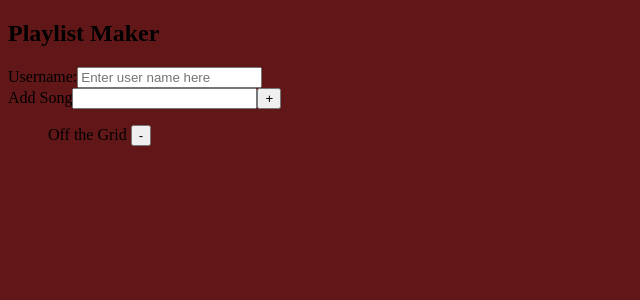
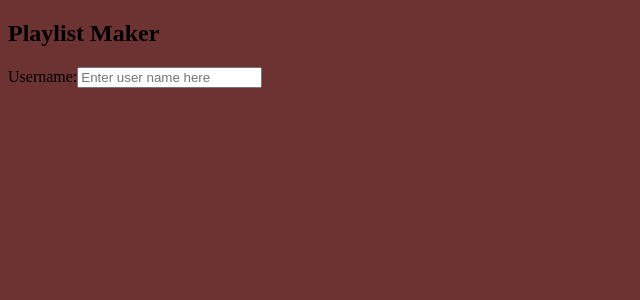
Before and after one commit to ywakili18/Playlist-Maker, a React (Create React App) app in the folder client/: page / in a window 1280 px wide. Shown: the top 300 px of the page, without its empty margins (0-640 px from the left). Built offline with nearby package versions, Linux system fonts and the light colour scheme.

Commit message:
added react router switch, need to prevent default

```diff
--- a/client/package.json
+++ b/client/package.json
@@ -9,6 +9,7 @@
     "axios": "^0.21.1",
     "react": "^17.0.2",
     "react-dom": "^17.0.2",
+    "react-router-dom": "^5.2.1",
     "react-scripts": "4.0.3",
     "web-vitals": "^1.1.2"
   },
--- a/client/src/App.css
+++ b/client/src/App.css
@@ -1,5 +1,5 @@
 body {
-  background-color: rgb(97, 23, 23);
+  background-color: rgb(109, 50, 50);
 }
 .playListName {
   border: solid black 1px;
--- a/client/src/App.js
+++ b/client/src/App.js
@@ -2,14 +2,22 @@ import React from 'react'
 import './App.css'
 import LoginPage from './pages/LoginPage'
 import Home from './pages/Home'
+import { Route, Switch } from 'react-router-dom'
 
 function App() {
   return (
     <div>
       {/* user name component which has username login */}
-      <LoginPage />
+      {/* <LoginPage /> */}
       {/* user component  */}
-      <Home />
+      {/* <Home /> */}
+      <header>{/* Import Nav here */}</header>
+      <main>
+        <Switch>
+          <Route exact path="/" component={LoginPage} />
+          <Route exact path="/home" component={Home} />
+        </Switch>
+      </main>
     </div>
   )
 }
--- a/client/src/components/AddSong.js
+++ b/client/src/components/AddSong.js
@@ -6,7 +6,7 @@ const AddSong = (props) => {
       <label>Add Song</label>
       <input
         type="text"
-        name="songs"
+        name="song"
         onChange={props.handleChange}
         value={props.value}
       />
--- a/client/src/index.js
+++ b/client/src/index.js
@@ -1,10 +1,13 @@
 import React from 'react'
 import ReactDOM from 'react-dom'
+import { BrowserRouter } from 'react-router-dom'
 import App from './App'
 
 ReactDOM.render(
   <React.StrictMode>
-    <App />
+    <BrowserRouter>
+      <App />
+    </BrowserRouter>
   </React.StrictMode>,
   document.getElementById('root')
 )
--- a/client/src/pages/Home.js
+++ b/client/src/pages/Home.js
@@ -1,7 +1,8 @@
 import React from 'react'
 import Playlist from '../components/Playlist'
 // page imports playListname container and Add song input component
-const Home = () => {
+const Home = (props) => {
+  console.log(props)
   return (
     <div>
       <Playlist />
--- a/package.json
+++ b/package.json
@@ -5,7 +5,8 @@
     "express": "^4.17.1",
     "mongoose": "^6.0.3",
     "morgan": "^1.10.0",
-    "nodemon": "^2.0.12"
+    "nodemon": "^2.0.12",
+    "react-router-dom": "^5.2.1"
   },
   "name": "playlist-maker",
   "version": "1.0.0",
```
Also changed, not shown: 2 other files (tests, documents, lock files or other folders).
